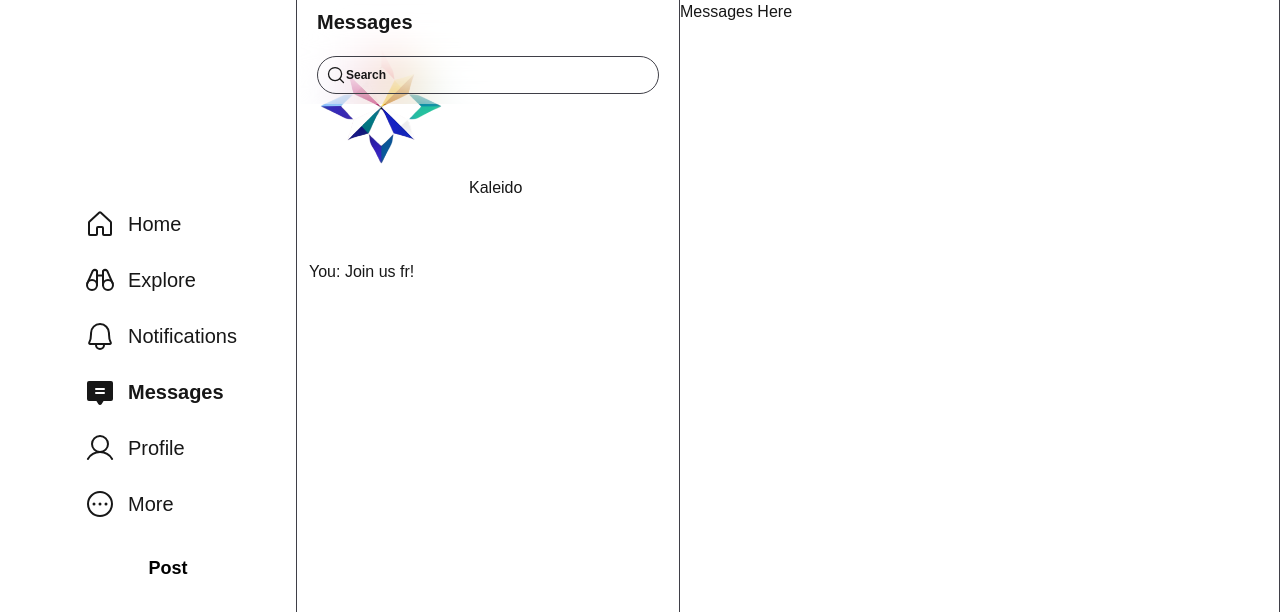
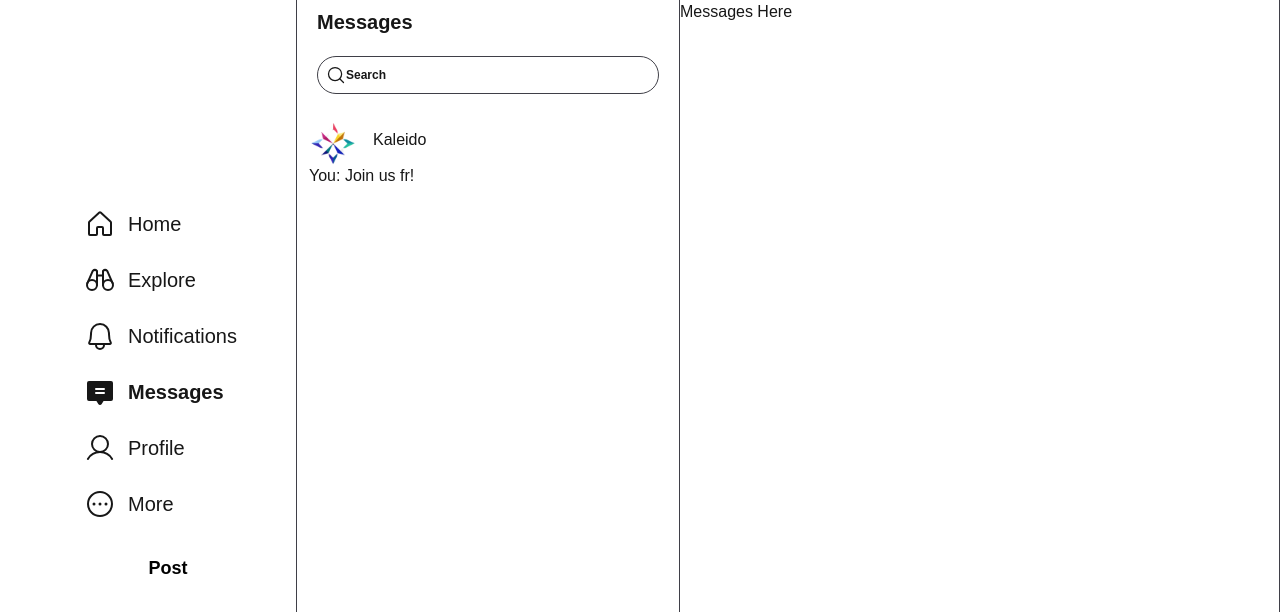
Before and after one commit to pickachuuu/kaleido-client, a Next.js app: page /messages in a window 1280 px wide. Shown: the top 612 px of the page. Built offline with nearby package versions, Linux system fonts and the light colour scheme.

Commit message:
fix: update ProfileAvatarVariant styles for improved layout and structure

```diff
--- a/src/components/ui/ProfileAvatar.tsx
+++ b/src/components/ui/ProfileAvatar.tsx
@@ -3,11 +3,12 @@ import { cn } from "@/lib/utils"
 import Image from "next/image"
 
 const ProfileAvatarVariant = cva(
-    'relative bottom-20 h-36 w-36 rounded-full overflow-hidden border-5 border-background',
+    'relative rounded-full overflow-hidden ',
     {
         variants: {
             variant: {
-                default: 'h-32 w-32'
+                default: 'bottom-20 h-32 w-32 border-5 border-background',
+                chat: 'top-1 h-12 w-12'
             }
         },
         defaultVariants:{
```
